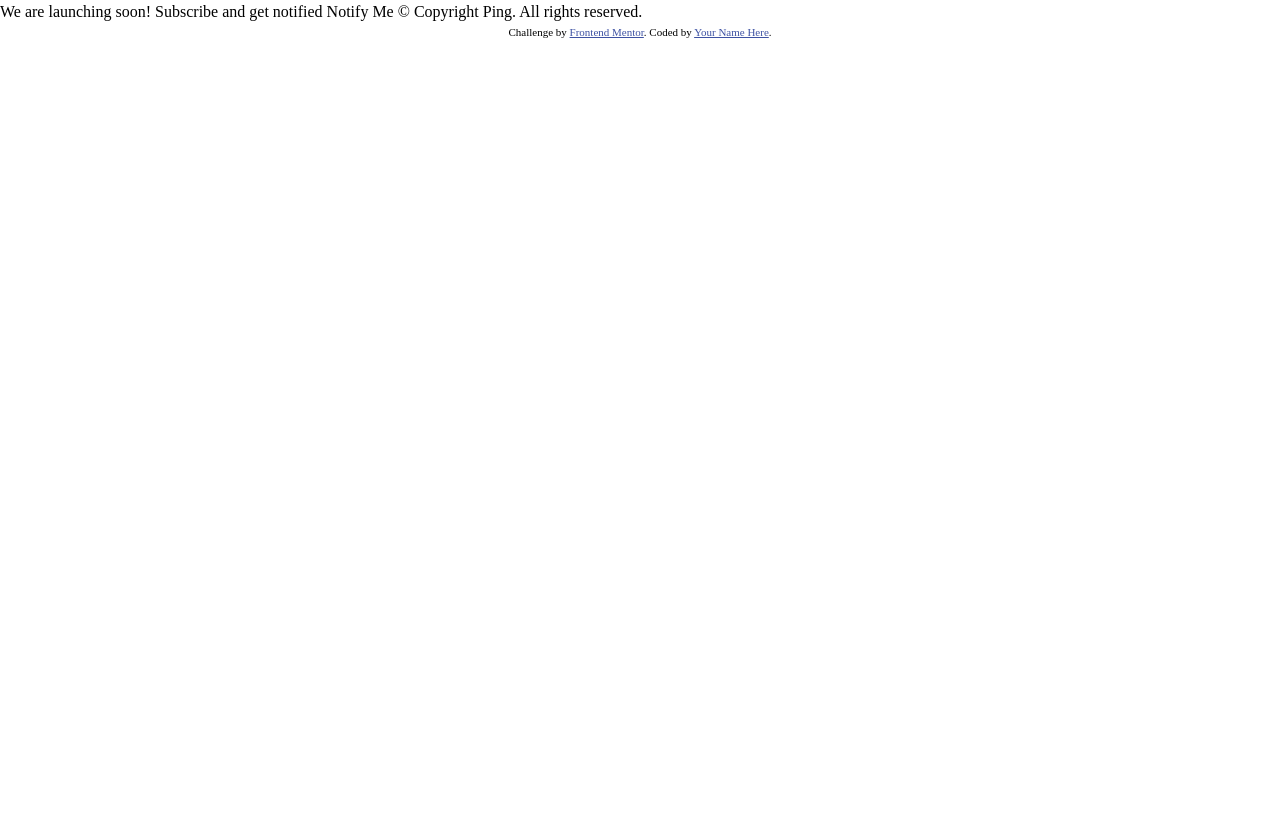
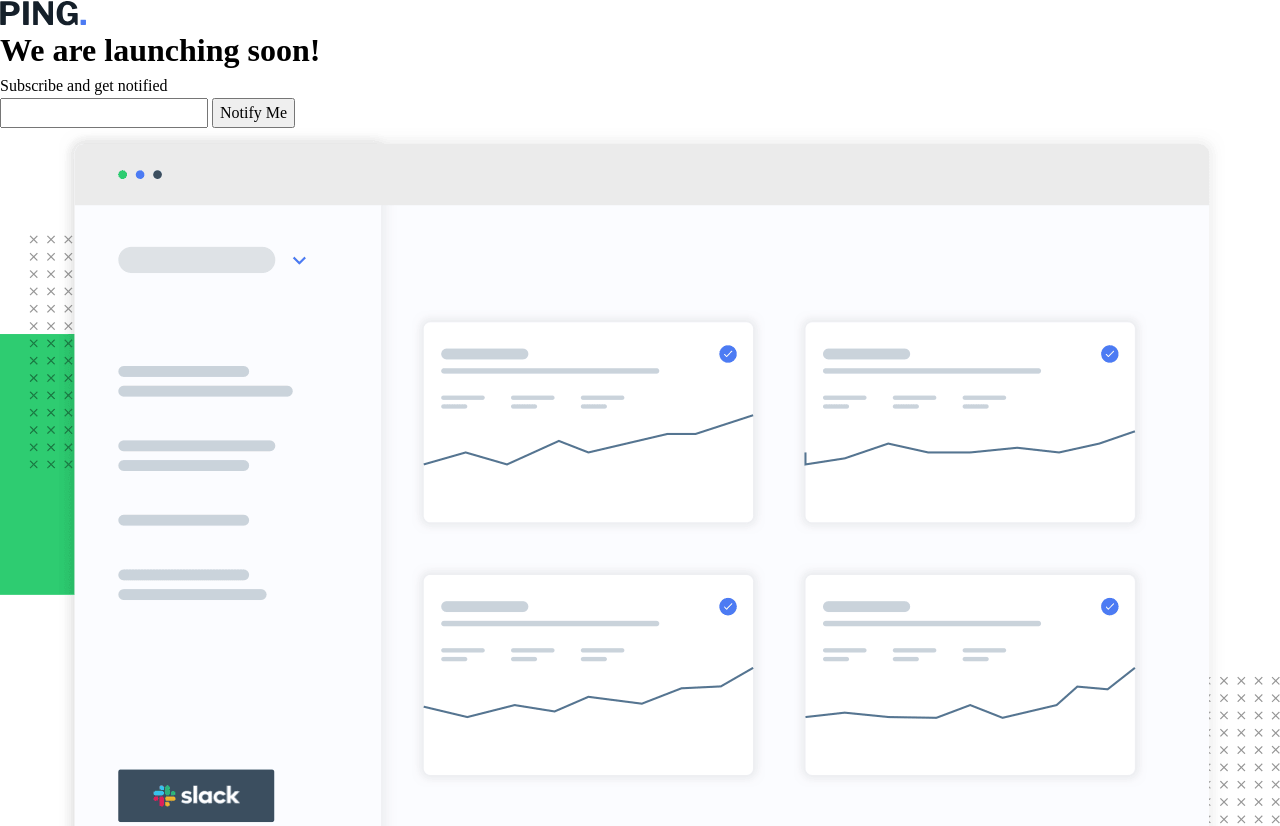
Before and after one commit to chilledoutluke/ping-coming-soon-page-master, a plain HTML site: page index.html in a window 1280 px wide. Shown: the top 826 px of the page. Before the commit the page ends 800 px from the top, so only its background shows below. Drawn offline with Linux system fonts and the light colour scheme.

Commit message:
Html - added main tag      added div.intro      added img tag      added p tag
-added div.text
   added iput
   added button

-added section .social
  added div.social-list
  added div.copyright

-added social pngs

```diff
--- a/index.html
+++ b/index.html
@@ -23,12 +23,30 @@
   </style>
 </head>
 <body>
+  <main>
+    <!-- Intro -->
+    <div class="intro">
+      <img src="./images/logo.svg" alt="">
+      <h1>We are launching soon!</h1>
+      <p>Subscribe and get notified</p>
+    </div>
 
-  We are launching soon!
+    <!-- Email -->
+    <div>
+      <input type="text">
+      <button>Notify Me</button>
+    </div>
 
-  Subscribe and get notified
+    <section class="slack">
+      <img src="./images/illustration-dashboard.png" alt="">
+    </section>
 
-  Notify Me
+    <section class="social">
+      <div class="social-list"></div>
+      <div class="copyright"></div>
+    </section>
+  </main>
+
 
   &copy; Copyright Ping. All rights reserved.
 
```
Also changed, not shown: images/facebook.png (added), images/instagram.png (added), images/twitter.png (added).
